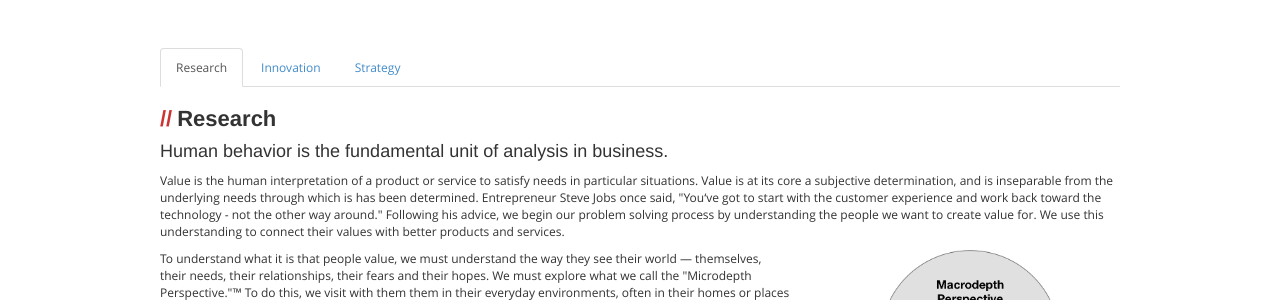
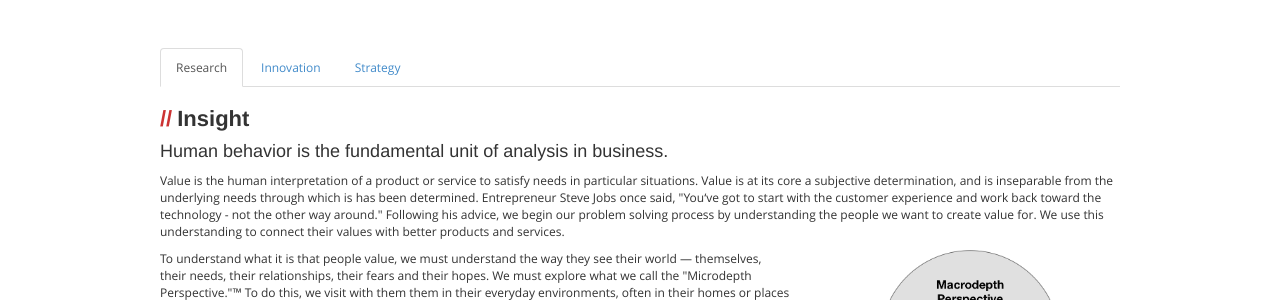
Before and after one commit to verosadvisors/verosadvisors, a Jekyll site: the page built from method.html, in a window 1280 px wide. Shown: the part 384-684 px from the top of the page. Built offline with Jekyll 4.4.1, drawn with Linux system fonts in a browser that asks for light colours; Markdown is read by kramdown in place of the engine named in the settings; comment, search, counter and statistics services are not loaded.

Commit message:
Update method.html

```diff
--- a/method.html
+++ b/method.html
@@ -18,12 +18,12 @@ headline: "We begin by understanding the people we want to create value for.  We
 
 
 
-<div class="tab-pane fade in active" id="research">
+<div class="tab-pane fade in active" id="insight">
 <!-- Research ================================================== -->
 
 <div class="row">
 <div class="col-md-12">
-    <h2><span class="slash">//</span>Research</h2>
+    <h2><span class="slash">//</span>Insight</h2>
     <h4>Human behavior is the fundamental unit of analysis in business.</h4>
     <p>
     Value is the human interpretation of a product or service to satisfy needs in particular situations.
```
